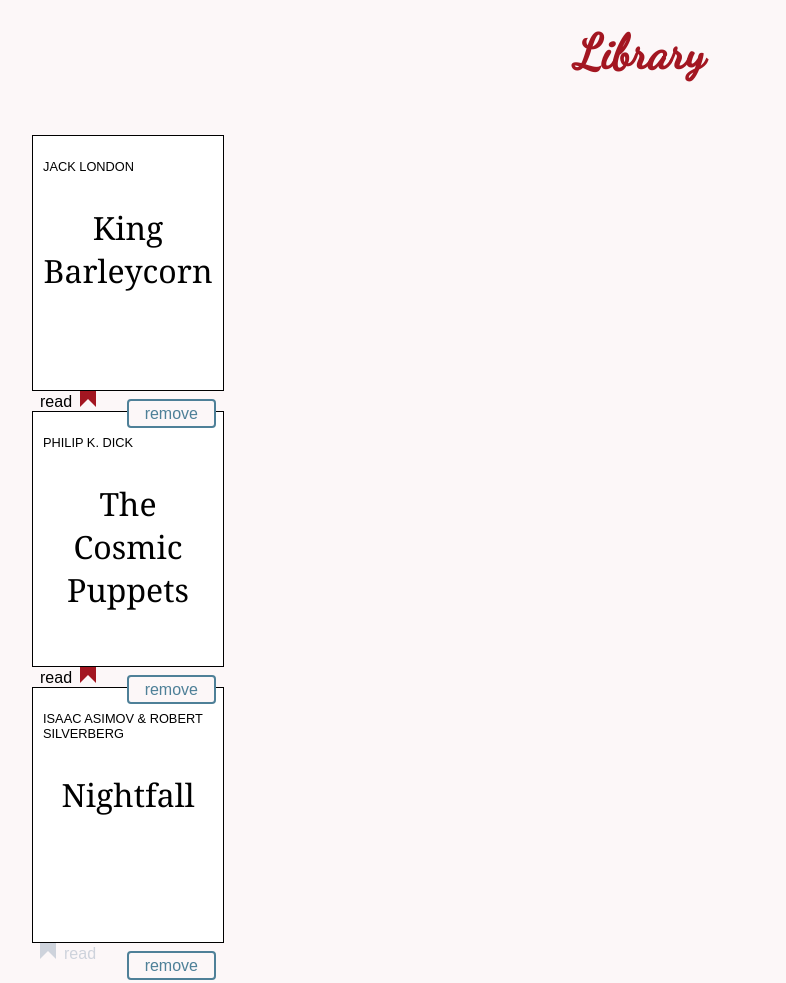
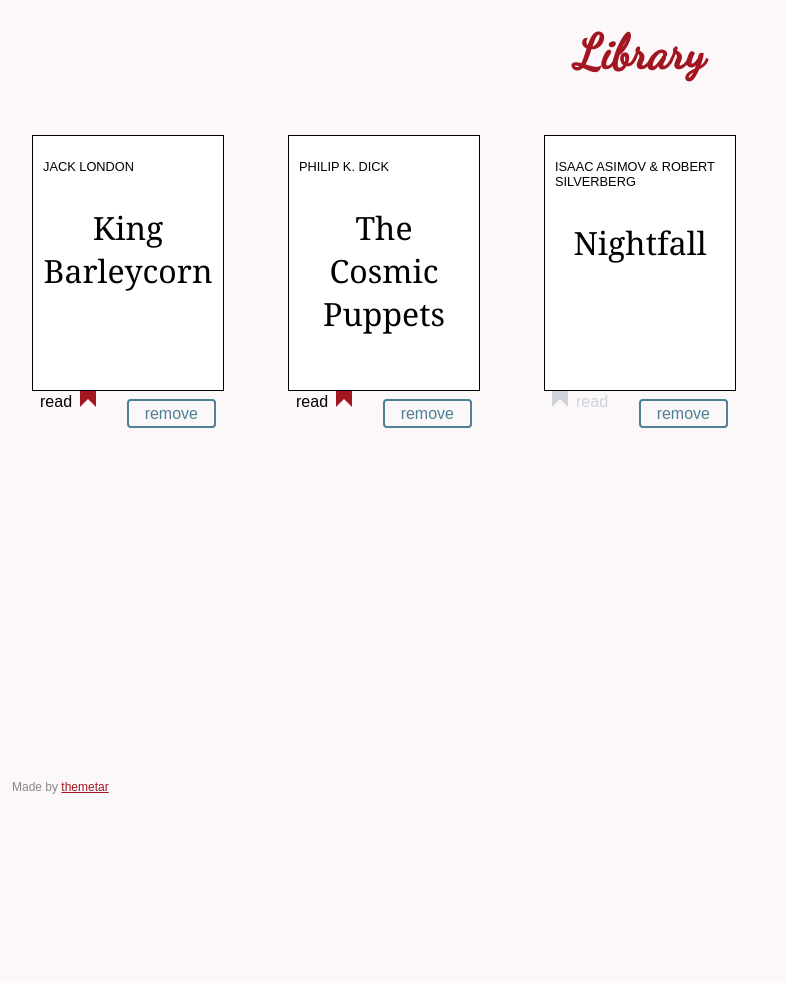
Before and after one commit to themetar/library-app-react, a React app: page / in a window 1280 px wide. Shown: the top 983 px of the page, without its empty margins (0-786 px from the left). After the commit the page ends 800 px from the top, so only its background shows below. Built offline with nearby package versions, Linux system fonts and the light colour scheme.

Commit message:
Modify styles to fit structure

```diff
--- a/src/style.css
+++ b/src/style.css
@@ -86,7 +86,7 @@
 
 /* Bookshelf */
 
-#bookshelf {
+#bookshelf > div {
   display: grid;
   grid-template-columns: repeat(auto-fill, minmax(12em, 1fr));
   justify-items: center;
```
